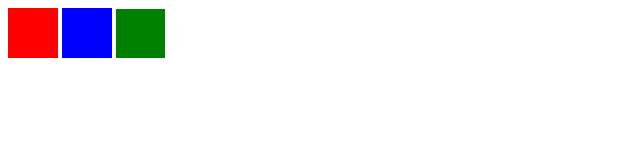
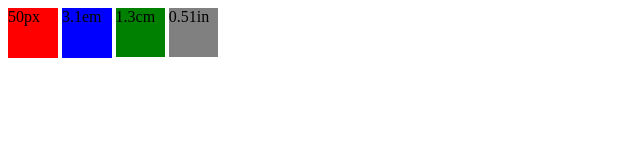
Before and after one commit to arikw/css-units-demo, a plain HTML site: page index.html in a window 1280 px wide. Shown: the whole page, without its empty margins (0-640 px from the left). Drawn offline with Linux system fonts and the light colour scheme.

Commit message:
Update index.html

```diff
--- a/index.html
+++ b/index.html
@@ -8,9 +8,10 @@
 </head>
 
 <body>
-<div style="display: inline-block; width: 50px; height: 50px; background: red;"></div>
-<div style="display: inline-block; width: 3.1em; height: 3.1em; background: blue;"></div>
-<div style="display: inline-block; width: 1.3cm; height: 1.3cm; background: green;"></div>
+<div style="display: inline-block; width: 50px; height: 50px; background: red;">50px</div>
+<div style="display: inline-block; width: 3.1em; height: 3.1em; background: blue;">3.1em</div>
+<div style="display: inline-block; width: 1.3cm; height: 1.3cm; background: green;">1.3cm</div>
+<div style="display: inline-block; width: 0.51in; height: 0.51in; background: grey;">0.51in</div>
 
 </body>
 
```
